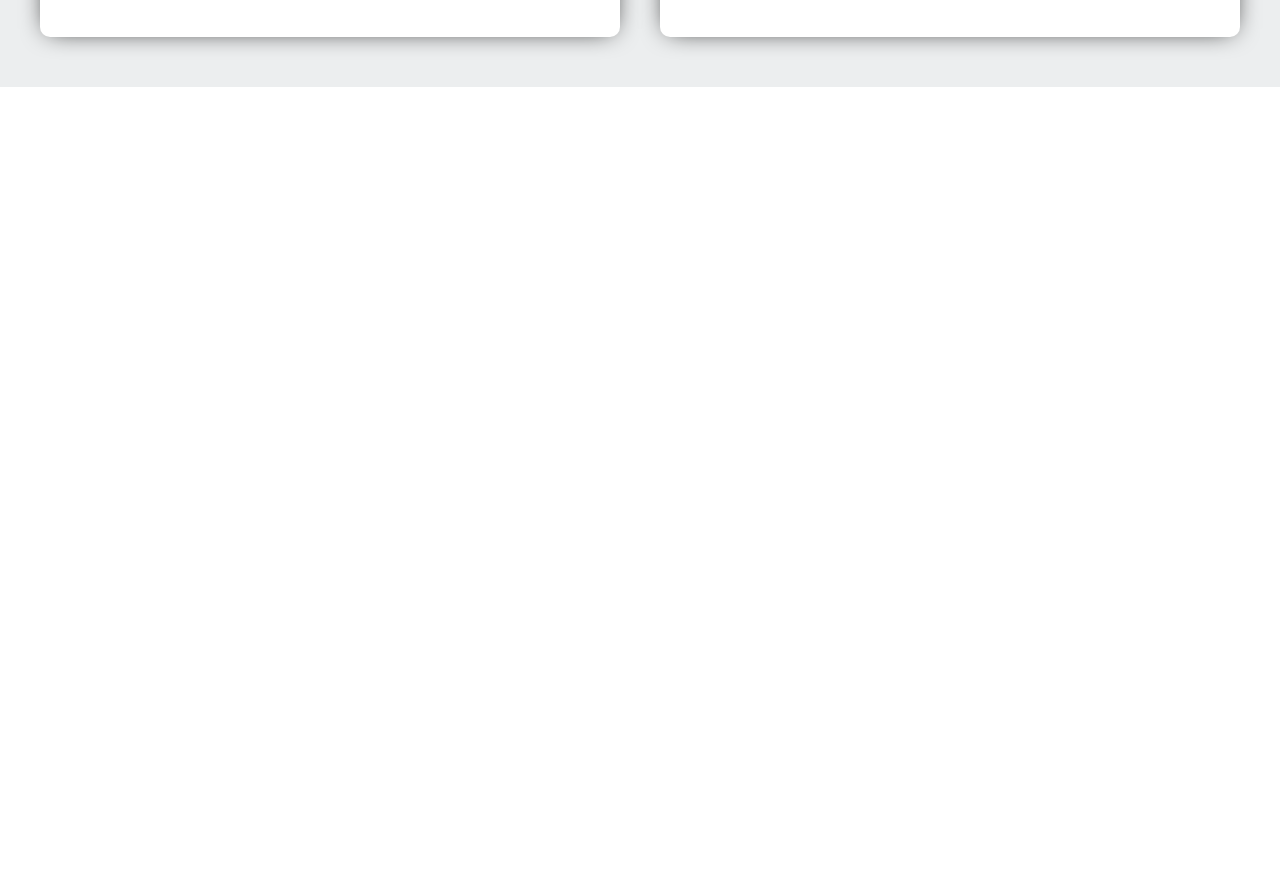
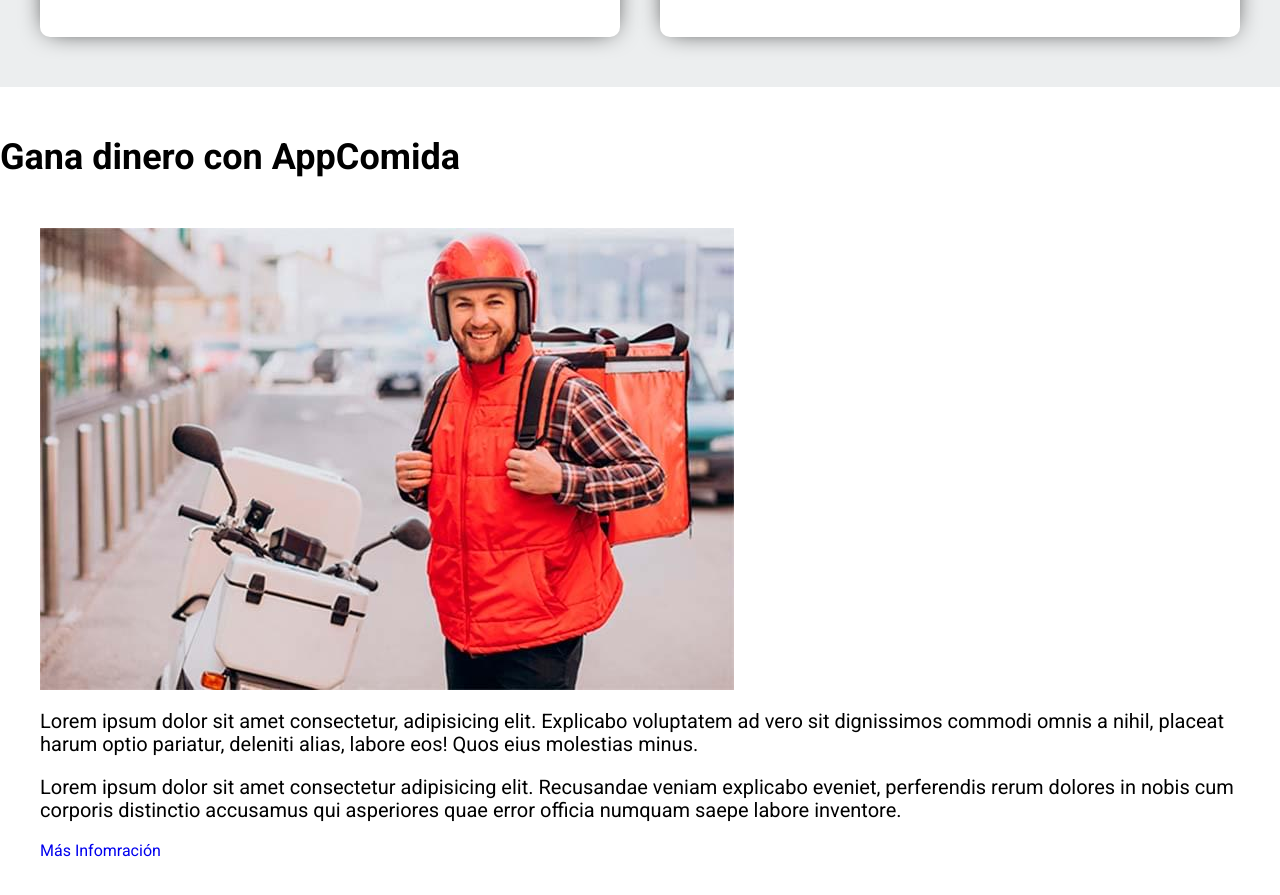
Before and after one commit to Geinersb/DeliveryAppPage, a website: page index.html in a window 1280 px wide. Shown: the part 4299-5194 px from the top of the page. Before the commit the page ends 4386 px from the top, so only its background shows below. Drawn offline with Linux system fonts and the light colour scheme.

Commit message:
se inicia la seccion de repartidores

```diff
--- a/index.html
+++ b/index.html
@@ -326,6 +326,24 @@
 
     </main>
 
+<section class="repartidores">
+    <h2 class="repartidores__heading">Gana dinero con AppComida</h2>
+
+    <div class="repartidores__grid contenedor">
+        <div class="repartidores__imagen">
+            <img src="build/img/repartidor.jpg" alt="repartidor">
+        </div>
+
+        <div class="repardirores__contenido">
+            <p class="repartidores__texto">Lorem ipsum dolor sit amet consectetur, adipisicing elit. Explicabo voluptatem ad vero sit dignissimos commodi omnis a nihil, placeat harum optio pariatur, deleniti alias, labore eos! Quos eius molestias minus.</p>
+            <p class="repartidores__texto">Lorem ipsum dolor sit amet consectetur adipisicing elit. Recusandae veniam explicabo eveniet, perferendis rerum dolores in nobis cum corporis distinctio accusamus qui asperiores quae error officia numquam saepe labore inventore.</p>
+
+            <a href="#" class="repartidores__enlace">Más Infomración</a>
+        </div>
+    </div>
+
+
+</section>
 
 
 </body>
--- a/src/scss/app.scss
+++ b/src/scss/app.scss
@@ -4,3 +4,4 @@
 @use 'pasos';
 @use 'testimoniales';
 @use 'favoritos';
+@use 'repartidores';
--- /dev/null
+++ b/src/scss/repartidores/_index.scss
@@ -0,0 +1 @@
+@forward 'repartidores';
--- /dev/null
+++ b/src/scss/repartidores/_repartidores.scss
@@ -0,0 +1,18 @@
+@use 'base/variables' as v;
+@use 'base/mixins' as m;
+
+.repartidores{
+    padding: v.$separacion 0;
+
+    &__heaedin{
+        text-align: center;
+        color: v.$secundario;
+    }
+
+    &__grid{
+
+        @include m.tablet {
+            @include m.grid(2, v.$separacion)
+        }
+    }
+}
```
Also changed, not shown: build/css/app.css, 1 other file.
